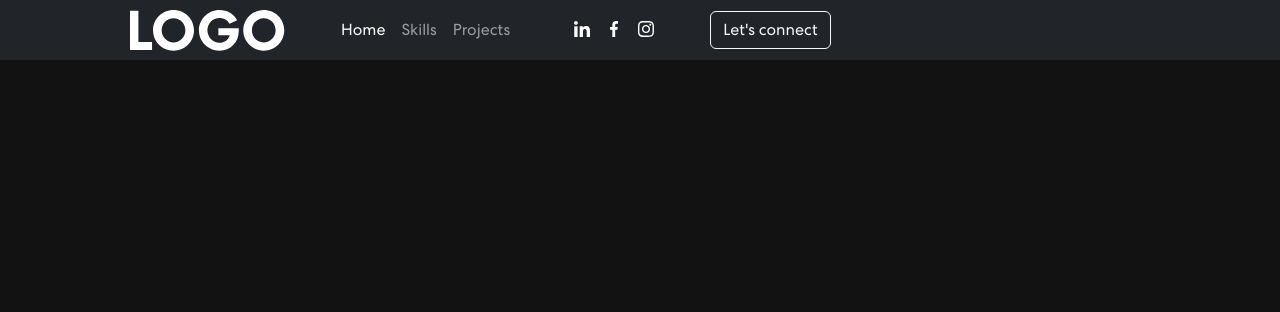
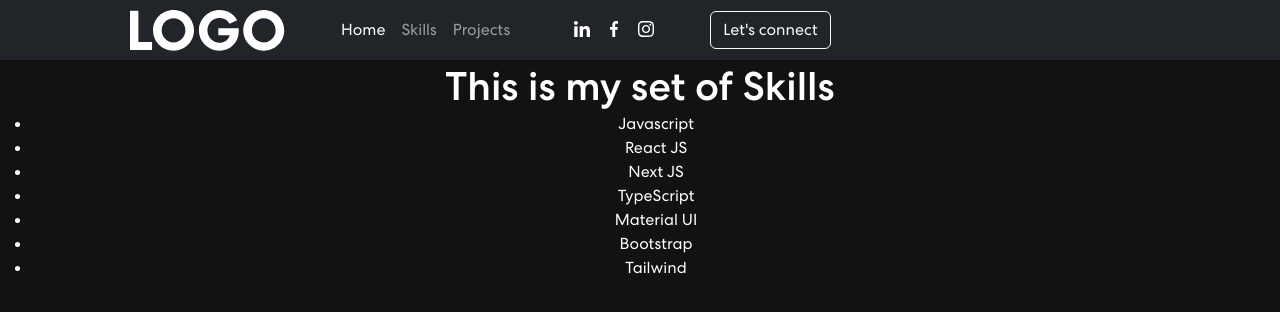
Before and after one commit to juliosam/portfolio, a React (Create React App) app: page /skills in a window 1280 px wide. Shown: the top 312 px of the page. Built offline with nearby package versions, Linux system fonts and the light colour scheme.

Commit message:
2nd weird commit

```diff
--- a/src/App.js
+++ b/src/App.js
@@ -2,6 +2,7 @@ import Navbar from "./components/navbar";
 import { Route, Routes } from "react-router-dom";
 import Home from "./home";
 import Projects from "./projects";
+import Skills from "./skills";
 
 function App() {
   return (
@@ -10,6 +11,7 @@ function App() {
       <Routes>
        <Route path="/" element={<Home/>}/>
        <Route path="/projects" element={<Projects/>}/>
+       <Route path="/skills" element={<Skills/>}/>
       </Routes>
     </div>
   );
--- a/src/components/navbar.jsx
+++ b/src/components/navbar.jsx
@@ -3,6 +3,7 @@ import logo from '../assets/images/logo.svg'
 import link from '../assets/images/nav-icon1.svg'
 import face from '../assets/images/nav-icon2.svg'
 import insta from '../assets/images/nav-icon3.svg'
+import { Link } from 'react-router-dom'
 
 const Navbar = () => {
   const [activeLink, setActiveLink] = useState('home');
@@ -35,29 +36,32 @@ const Navbar = () => {
           <div className="collapse navbar-collapse text-end" id="navbarNav">
             <ul className="navbar-nav">
               <li className="nav-item">
-                <a
+                <Link
+                  to='./'
                   className={activeLink === 'home' ? "nav-link active" : "nav-link"}
                   aria-current="page"
                   href="#home"
                   onClick={() => onUpdateActiveLink('home')}
                   > Home
-                </a>
+                </Link>
               </li>
               <li className="nav-item">
-                <a
+                <Link
+                  to ='./skills'
                   className={activeLink === 'skills' ? "nav-link active" : "nav-link"}
                   href="#skills"
                   onClick={() => onUpdateActiveLink('skills')}
                   > Skills
-                </a>
+                </Link>
               </li>
               <li className="nav-item">
-                <a
+                <Link
+                  to='./projects'
                   className={activeLink === 'projects' ? "nav-link active" : "nav-link"}
                   href="#projects"
                   onClick={() => onUpdateActiveLink('projects')}
                   >Projects
-                </a>
+                </Link>
               </li>
             </ul>
             <span className='navbar-text mx-5 mb-1'>
--- /dev/null
+++ b/src/skills.jsx
@@ -0,0 +1,20 @@
+import React from 'react'
+
+const Skills = () => {
+  return (
+    <div>
+      <h1>This is my set of Skills</h1>
+      <ul>
+        <li>Javascript</li>
+        <li>React JS</li>
+        <li>Next JS</li>
+        <li>TypeScript</li>
+        <li>Material UI</li>
+        <li>Bootstrap</li>
+        <li>Tailwind</li>
+      </ul>
+    </div>
+  )
+}
+
+export default Skills
```
